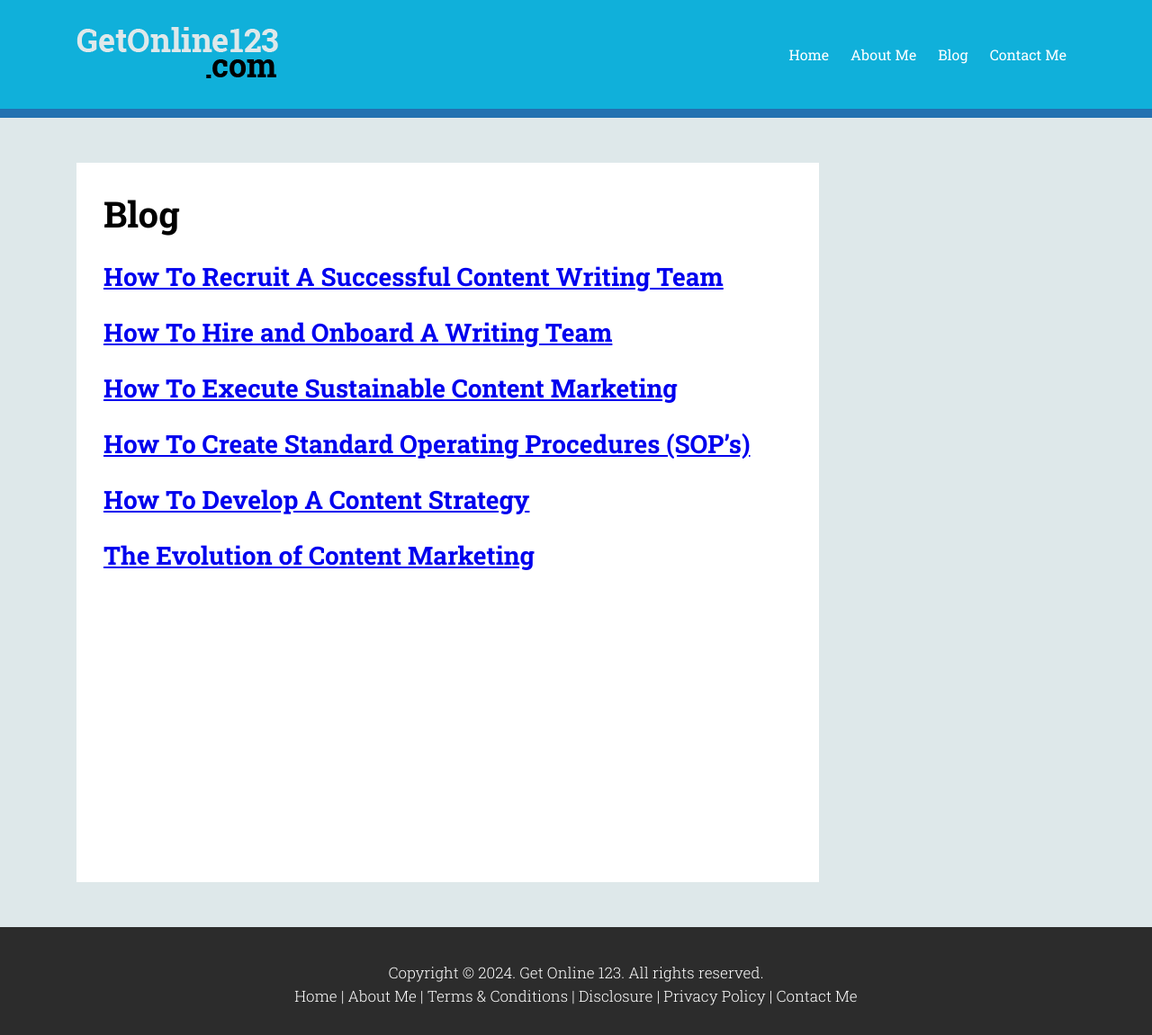
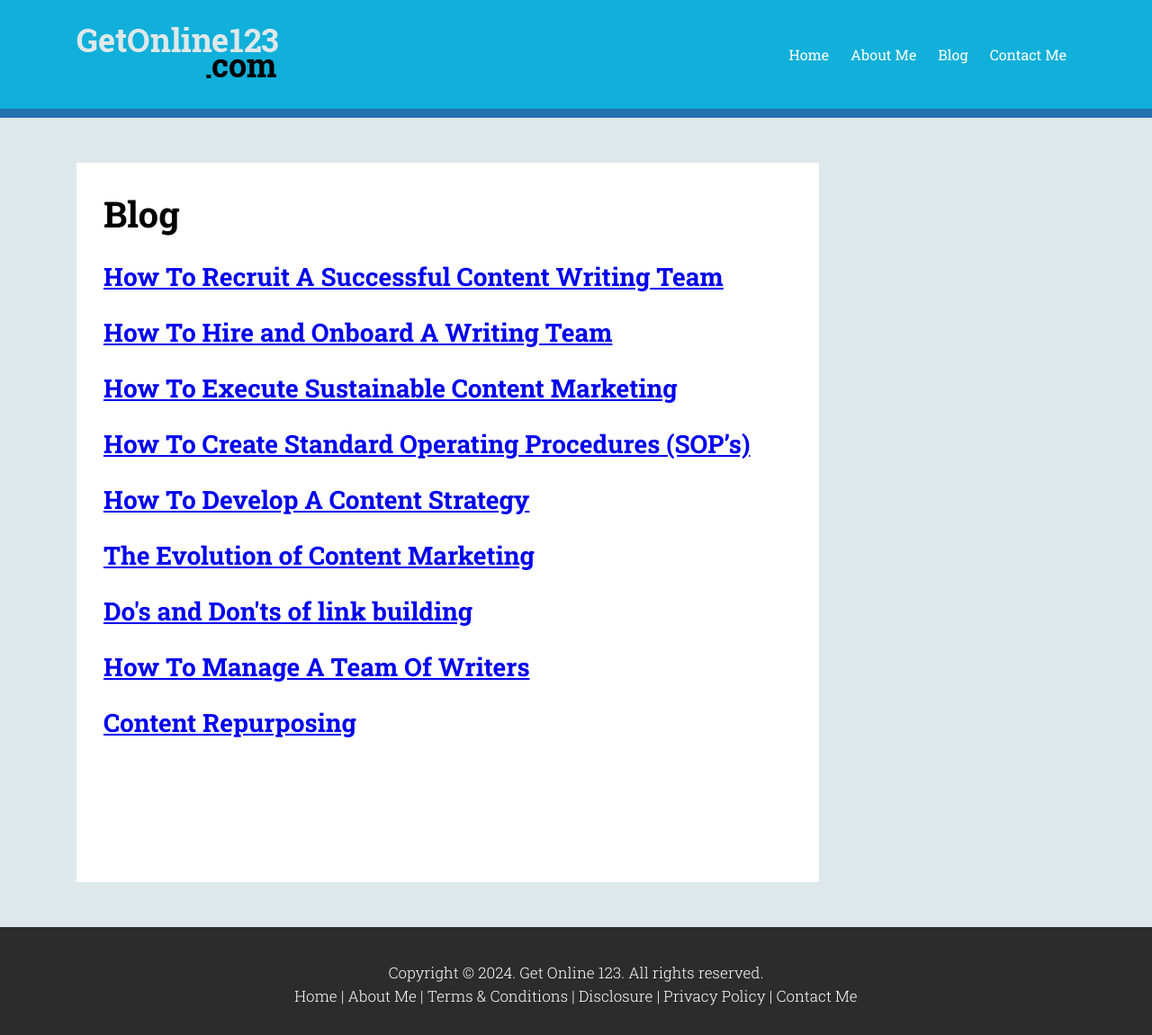
Before and after one commit to jdoeblog/jdoeblog.github.io, a Jekyll site: the page built from blog.md, in a window 1280 px wide. Shown: the whole page at 90% size. Built offline with Jekyll 4.4.1, drawn with Linux system fonts in a browser that asks for light colours; nearby versions of some CDN libraries.

Commit message:
Add files via upload

```diff
--- a/blog.md
+++ b/blog.md
@@ -13,3 +13,7 @@ permalink: /blog/
 <h3><a href="{{site.url}}/how-to-create-standard-operating-procedures-sops">How To Create Standard Operating Procedures (SOP’s)</a></h3>
 <h3><a href="{{site.url}}/how-to-develop-a-content-strategy">How To Develop A Content Strategy</a></h3>
 <h3><a href="{{site.url}}/the-evolution-of-content-marketing">The Evolution of Content Marketing</a></h3>
+
+<h3><a href="{{site.url}}/dos-and-donts-of-link-building">Do's and Don'ts of link building</a></h3>
+<h3><a href="{{site.url}}/how-to-manage-a-team-of-writers">How To Manage A Team Of Writers</a></h3>
+<h3><a href="{{site.url}}/content-repurposing">Content Repurposing</a></h3>
```
